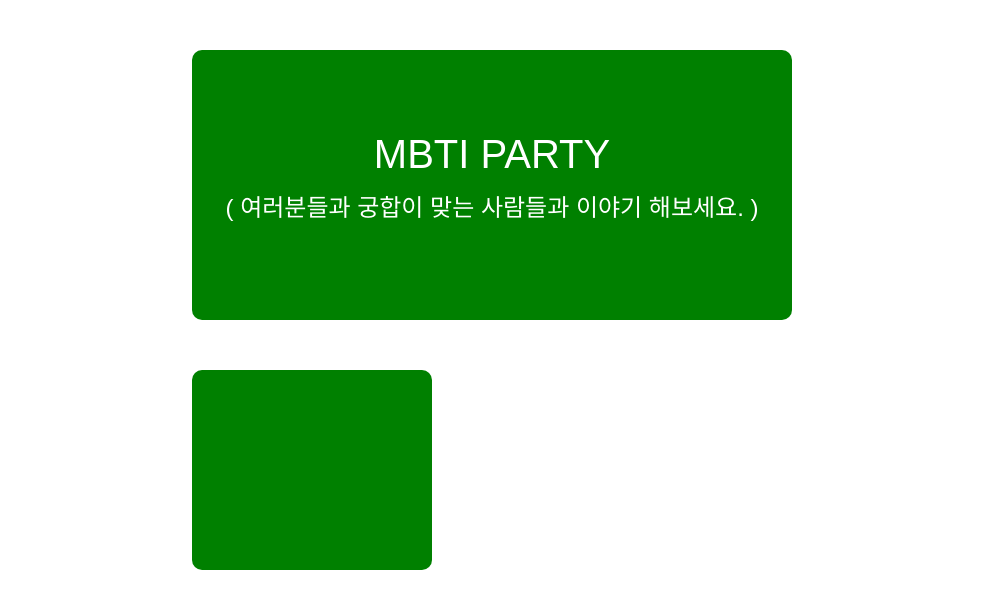
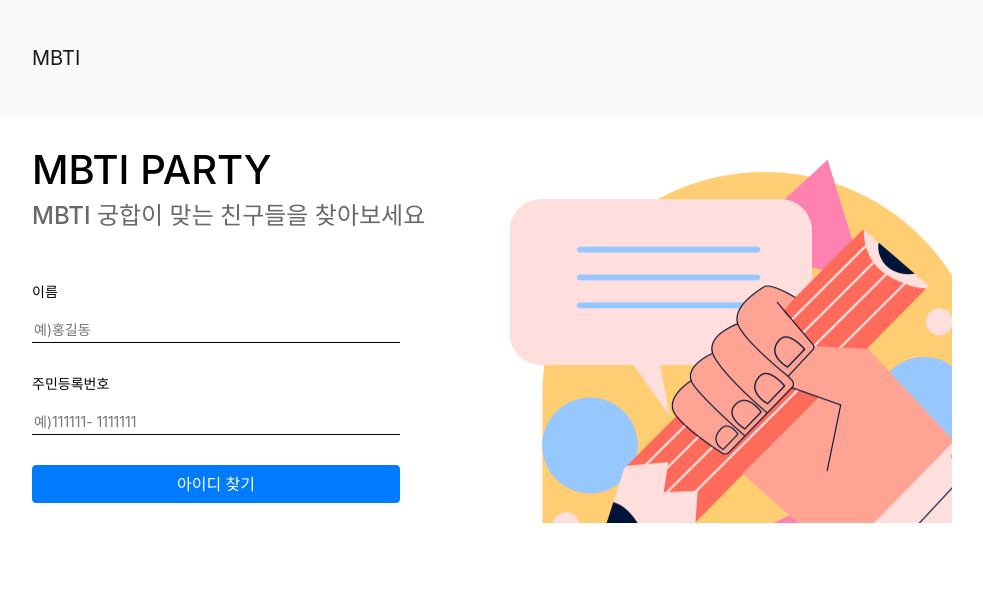
Before and after one commit to HyoJinKin/MBTI-Party, a Flask app: template templates/information_check.html in a window 1280 px wide. Shown: the top 609 px of the page, without its empty margins (148-1131 px from the left). Run offline with Flask 2, Linux system fonts and the light colour scheme; the template is opened without the code that fills it, so the values that code supplies are empty; some libraries are stand-ins or nearby versions.

Commit message:
information_check.html, app.py ( 아이디 찾기 생성 및 수정 (1)

```diff
--- a/app.py
+++ b/app.py
@@ -160,6 +160,24 @@ def get_token(tokenName):
         return False
 
 
+@app.route('/information_check')
+def information_check():
+    return render_template('information_check.html')
+
+
+@app.route('/information_check', methods=['POST'])
+def id_check():
+    name_receive = request.form['name_give']
+    regisNum_receive = request.form['regisNum_give']
+
+    result = db.users.find_one({'name': name_receive, 'regisNum': regisNum_receive})
+    if result is not None:
+        email = list(db.users.find({'name': name_receive, 'regisNum' : regisNum_receive}, {'password':False,'_id':False,'MBTI':False}))
+        return jsonify({'result': 'success', 'email': email})
+    else:
+        return jsonify({'result': 'fail', 'msg': '입력하신 정보의 아이디가 존재하지 않습니다.'})
+
+
 @app.route('/build_party')
 def build_party():
     user_id = get_token('mytoken')
@@ -169,7 +187,6 @@ def build_party():
     else:
         flash("로그인이 필요합니다!")
         return redirect('/login')
-
 
 @app.route('/build_party', methods=['POST'])
 def reg_party():
@@ -199,5 +216,6 @@ def reg_party():
         return jsonify({'msg': '다시 로그인 해주세요!'})
 
 
+
 if __name__ == '__main__':
     app.run('0.0.0.0', port=5000, debug=True)
--- a/templates/information_check.html
+++ b/templates/information_check.html
@@ -1,77 +1,122 @@
 <!DOCTYPE html>
 <html lang="en">
 <head>
+    <!--    한국어가 깨지지 않게 하기 위함-->
     <meta charset="UTF-8">
-    <title>MBTI PARTY | 나의 MBTI에 맞는 파티 찾기</title>
+    <meta name="viewport" content="width=device-width, initial-scale=1, shrink-to-fit=no">
+
     <link
             rel="stylesheet"
             href="https://cdnjs.cloudflare.com/ajax/libs/meyer-reset/2.0/reset.css">
-    <!-- CSS only -->
-    <link href="https://cdn.jsdelivr.net/npm/bootstrap@5.1.3/dist/css/bootstrap.min.css" rel="stylesheet"
-          integrity="sha384-1BmE4kWBq78iYhFldvKuhfTAU6auU8tT94WrHftjDbrCEXSU1oBoqyl2QvZ6jIW3" crossorigin="anonymous">
-    <!-- JavaScript Bundle with Popper -->
-    <script src="https://cdn.jsdelivr.net/npm/bootstrap@5.1.3/dist/js/bootstrap.bundle.min.js"
-            integrity="sha384-ka7Sk0Gln4gmtz2MlQnikT1wXgYsOg+OMhuP+IlRH9sENBO0LRn5q+8nbTov4+1p"
+
+    <!-- Bootstrap CSS -->
+    <link rel="stylesheet" href="https://maxcdn.bootstrapcdn.com/bootstrap/4.0.0/css/bootstrap.min.css"
+          integrity="sha384-Gn5384xqQ1aoWXA+058RXPxPg6fy4IWvTNh0E263XmFcJlSAwiGgFAW/dAiS6JXm" crossorigin="anonymous">
+    <link rel="stylesheet" href="https://fonts.googleapis.com/css?family=Roboto:100,300,400,500&amp;display=swap">
+    <link rel="stylesheet" href="https://stackpath.bootstrapcdn.com/bootstrap/4.3.1/css/bootstrap.min.css"
+          integrity="sha384-ggOyR0iXCbMQv3Xipma34MD+dH/1fQ784/j6cY/iJTQUOhcWr7x9JvoRxT2MZw1T" crossorigin="anonymous">
+    <link rel="stylesheet" href="https://use.fontawesome.com/releases/v5.7.2/css/all.css"
+          integrity="sha384-fnmOCqbTlWIlj8LyTjo7mOUStjsKC4pOpQbqyi7RrhN7udi9RwhKkMHpvLbHG9Sr" crossorigin="anonymous">
+
+    <!-- Optional JavaScript -->
+    <!-- jQuery first, then Popper.js, then Bootstrap JS -->
+    <script src="https://ajax.googleapis.com/ajax/libs/jquery/3.5.1/jquery.min.js"></script>
+    <script src="https://cdnjs.cloudflare.com/ajax/libs/popper.js/1.12.9/umd/popper.min.js"
+            integrity="sha384-ApNbgh9B+Y1QKtv3Rn7W3mgPxhU9K/ScQsAP7hUibX39j7fakFPskvXusvfa0b4Q"
+            crossorigin="anonymous"></script>
+    <script src="https://maxcdn.bootstrapcdn.com/bootstrap/4.0.0/js/bootstrap.min.js"
+            integrity="sha384-JZR6Spejh4U02d8jOt6vLEHfe/JQGiRRSQQxSfFWpi1MquVdAyjUar5+76PVCmYl"
             crossorigin="anonymous"></script>
 
-    <style>
-        .jua {
-            font-family: 'Jua', sans-serif;
+    <!--    JavaScript-->
+    <script src="https://cdnjs.cloudflare.com/ajax/libs/popper.js/1.14.7/umd/popper.min.js"
+            integrity="sha384-UO2eT0CpHqdSJQ6hJty5KVphtPhzWj9WO1clHTMGa3JDZwrnQq4sF86dIHNDz0W1"
+            crossorigin="anonymous"></script>
+    <script src="https://stackpath.bootstrapcdn.com/bootstrap/4.3.1/js/bootstrap.min.js"
+            integrity="sha384-JjSmVgyd0p3pXB1rRibZUAYoIIy6OrQ6VrjIEaFf/nJGzIxFDsf4x0xIM+B07jRM"
+            crossorigin="anonymous"></script>
+
+    <!--    Css, js 파일을 사용하기 위함-->
+    <link rel="stylesheet" href="../static/css/common.css">
+    <link rel="stylesheet" href="../static/css/register.css">
+    <script src="../static/js/information_check.js"></script>
+    <script>
+        function id_check() {
+            $.ajax({
+                type: "POST",
+                url: "/information_check",
+                data: {
+                    name_give: $('#name').val(),
+                    regisNum_give: $('#regisNum').val()
+                },
+                success: function (response) {
+                    if (response['result'] == 'success') {
+                        emails = response['email']
+
+                        for (let i = 0; i < emails.length; i++) {
+                            name = emails[i]['name']
+                            id_email = emails[i]['id']
+                            alert(name + '님의 아이디는 ' + id_email + ' 입니다.')
+                        }
+                        window.location.href = '/login'
+                    }
+                    else {
+                        alert(response['msg'])
+                        window.location.href = '/login'
+                    }
+                }
+            })
         }
+    </script>
+    <title>MBTI PARTY | 나의 MBTI에 맞는 파티 찾기</title>
+</head>
+<body>
 
-        .wrap {
-            width: 600px;
-            margin: 50px auto auto auto;
-        }
+<div class="body__container">
+    <nav class="section section--nav navbar navbar-expand-lg navbar-light bg-light">
+        <div class="inner">
+            <a class="navbar-brand float--left" href="/">MBTI</a>
+        </div>
+    </nav>
 
-        .title {
-            background-color: green;
-            font-size: 25px;
+    <section class="section section--join-form">
+        <div class="inner">
+            <div class="join-box">
+                <div class="join-form">
+                    <div class="title">
+                        <h1>MBTI PARTY</h1>
+                        <h4 class="sub-title">MBTI 궁합이 맞는 친구들을 찾아보세요</h4>
+                    </div>
 
-            width: 600px;
-            height: 270px;
+                    <p>이름</p>
+                    <input type="text" id="name" placeholder="예)홍길동">
 
-            color: white;
-            text-align: center;
-
-            background-image: url("https://search.pstatic.net/common/?src=http%3A%2F%2Fblogfiles.naver.net%2F20150926_49%2Fthepooh23_1443249773302HgNjP_JPEG%2FlargeYYYJ2OGV.jpg&type=sc960_832");
-            background-size: cover;
-            background-position: center;
-
-            border-radius: 10px;
-
-            padding-top: 80px;
-        }
-        .middle_left {
-            width: 40%;
-            height: 200px;
-            float: left;
-            background: green;
-            margin-top: 50px;
-            border-radius: 10px;
-        }
-        .middle_right {
-            margin-left: 42%;
-            height: 200px;
-        }
-    </style>
+                    <p>주민등록번호</p>
+                    <input type="text" id="regisNum" placeholder="예)111111- 1111111">
 
 
-</head>
-<body>
-<div class="wrap">
-    <div class="title jua">
-        <h1>MBTI PARTY</h1>
-        <p></p>
-        <h4>( 여러분들과 궁합이 맞는 사람들과 이야기 해보세요. )</h4>
-    </div>
-    <div style="width: 100%;">
-        <div class="middle_left">
+                    <!--        <div class="Img">-->
+                    <!--            <span>이미지 : </span>-->
+                    <!--            <input type="text" id="img" placeholder="예)profile.jpg">-->
+                    <!--            <button>업로드</button>-->
+                    <!--        </div>-->
 
+                    <!--<div>-->
+                    <!--  <input type="radio" id="louie" name="drone" value="louie">-->
+                    <!--  <label for="louie">Louie</label>-->
+                    <!--</div>-->
+
+                    <button onclick="id_check()" class="btn btn-primary">아이디 찾기</button>
+                </div>
+                <div class="join-image"></div>
+            </div>
         </div>
-        <div class="middle_right">
-        </div>
-    </div>
+    </section>
+</div>
+
+<div class="content">
+
+
 </div>
 </body>
 </html>
```
Also changed, not shown: templates/login.html (+5 -2 lines), static/css/login.css (line endings or trailing spaces).
